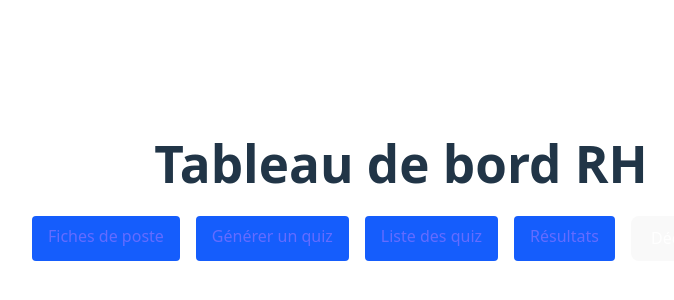
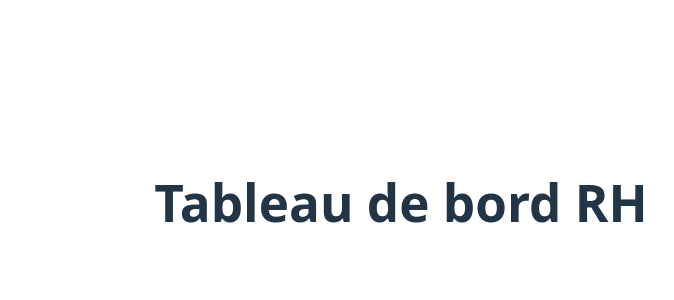
Before and after one commit to mickaelrebeau/QuizMaster-Entreprise, a Vue app in the folder front/: page /dashboard in a window 1280 px wide. Shown: the part 186-486 px from the top of the page, without its empty margins (239-913 px from the left). Built offline with nearby package versions, Linux system fonts and the light colour scheme; sample sign-in values are in the browser's storage.

Commit message:
Suppression de la navigation et de la gestion de l'authentification dans DashboardRH.vue, simplifiant ainsi le composant en ne conservant que le template de base.

```diff
--- a/front/src/pages/DashboardRH.vue
+++ b/front/src/pages/DashboardRH.vue
@@ -1,45 +1,7 @@
 <template>
   <div class="p-8">
     <h1 class="text-3xl font-bold mb-6">Tableau de bord RH</h1>
-    <nav class="mb-8 flex gap-4">
-      <router-link to="/fiches" class="px-4 py-2 bg-blue-600 text-white rounded hover:bg-blue-700 transition">Fiches de
-        poste</router-link>
-      <router-link to="/quiz" class="px-4 py-2 bg-blue-600 text-white rounded hover:bg-blue-700 transition">Générer un
-        quiz</router-link>
-      <router-link to="/quiz-list" class="px-4 py-2 bg-blue-600 text-white rounded hover:bg-blue-700 transition">Liste
-        des quiz</router-link>
-      <router-link to="/resultats"
-        class="px-4 py-2 bg-blue-600 text-white rounded hover:bg-blue-700 transition">Résultats</router-link>
-      <button @click="logout"
-        class="px-4 py-2 bg-blue-600 text-white rounded hover:bg-blue-700 transition">Déconnexion</button>
-    </nav>
-    <router-view />
   </div>
 </template>
 
-<script setup>
-import { useRouter } from 'vue-router'
-import { onMounted } from 'vue'
-const router = useRouter()
-
-function logout() {
-  localStorage.removeItem('token')
-  router.push('/login')
-}
-
-function isTokenExpired(token) {
-  try {
-    const payload = JSON.parse(atob(token.split('.')[1]))
-    return payload.exp * 1000 < Date.now()
-  } catch {
-    return true
-  }
-}
-
-onMounted(() => {
-  const token = localStorage.getItem('token')
-  if (!token || isTokenExpired(token)) {
-    logout()
-  }
-})
-</script>
+<script setup></script>
```
